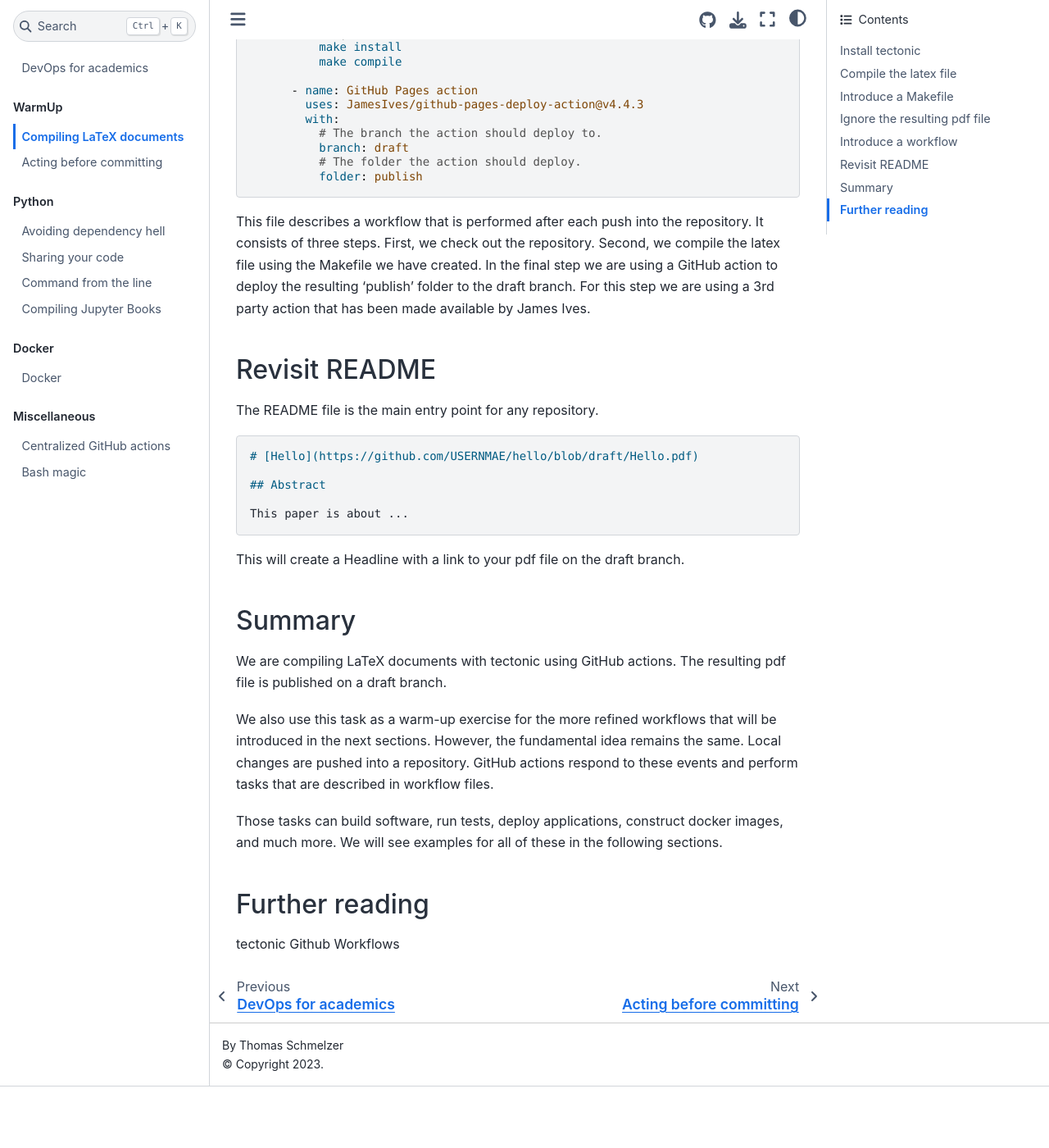
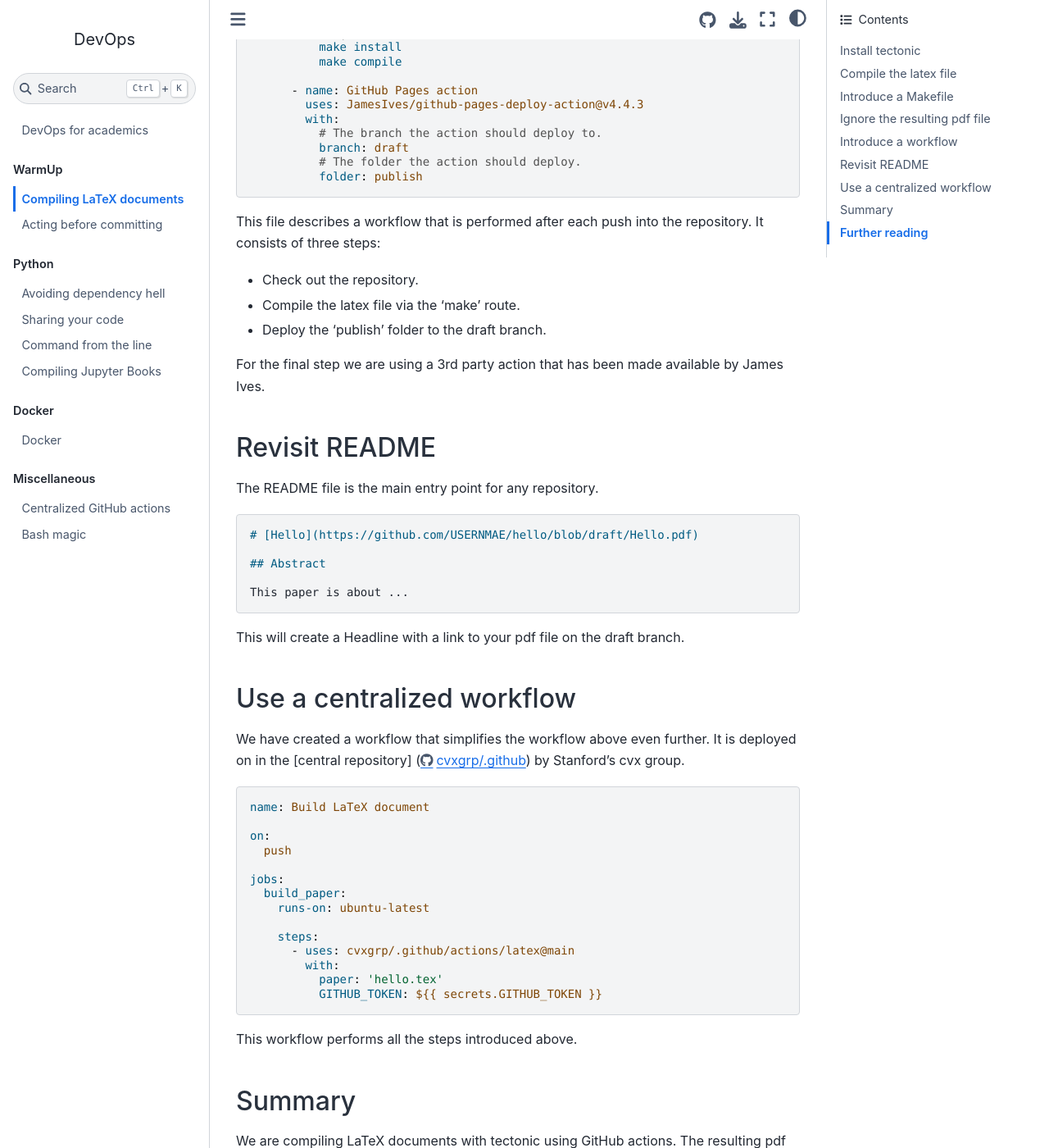
Before and after one commit to tschm/docs2github, a Jupyter Book: the page built from book/docs/latex.md, in a window 1280 px wide and 1400 px high, scrolled down 2512 px. Shown: the whole window at 82% size. Built offline with Jupyter Book 1.0.4 settings and Sphinx 7.4.7 and the Sphinx Book theme 1.1.4, drawn with Linux system fonts in a browser that asks for light colours; comment, search, counter and statistics services are not loaded; before the commit the page ends 3837 px from its top, so only the background shows below that; some of the changed text lies outside the part shown.

Commit message:
Latex updates

````diff
--- a/book/docs/latex.md
+++ b/book/docs/latex.md
@@ -74,7 +74,7 @@
   @curl --proto '=https' --tlsv1.2 -fsSL https://drop-sh.fullyjustified.net | sh
 ```
 
-For reasons not obvious yet we publish the compiled pdf file
+For reasons not obvious yet, we publish the compiled 'hello.pdf' file
 in a subdirectory 'publish' we also create on the fly.
 
 ## Ignore the resulting pdf file
@@ -132,11 +132,13 @@
 ```
 
 This file describes a workflow that is performed after each push
-into the repository. It consists of three steps.
-First, we check out the repository. Second, we compile the latex file
-using the Makefile we have created. In the final step we are using
-a GitHub action to deploy the resulting 'publish' folder to the draft branch.
-For this step we are using a 3rd party action that has been made
+into the repository. It consists of three steps:
+
+* Check out the repository.
+* Compile the latex file via the 'make' route.
+* Deploy the 'publish' folder to the draft branch.
+
+For the final step we are using a 3rd party action that has been made
 available by James Ives.
 
 ## Revisit README
@@ -153,6 +155,31 @@
 
 This will create a Headline with a link to your pdf file
 on the draft branch.
+
+## Use a centralized workflow
+
+We have created a workflow that simplifies the workflow above
+even further. It is deployed on in the [central repository]
+(<https://github.com/cvxgrp/.github>) by Stanford's cvx group.
+
+```yaml
+name: Build LaTeX document
+
+on:
+  push
+
+jobs:
+  build_paper:
+    runs-on: ubuntu-latest
+
+    steps:
+      - uses: cvxgrp/.github/actions/latex@main
+        with:
+          paper: 'hello.tex'
+          GITHUB_TOKEN: ${{ secrets.GITHUB_TOKEN }}
+```
+
+This workflow performs all the steps introduced above.
 
 ## Summary
 
@@ -171,5 +198,7 @@
 
 ## Further reading
 
-tectonic
-Github Workflows
+We have touched [tectonic](https://tectonic-typesetting.github.io/en-US/)
+and have successfully applied it for various repositories at Stanford
+University. In particular, we point the reader to the lecture notes by
+[Michael Howes](https://github.com/Michael-Howes/first-year-stats-notes).
````
Also changed, not shown: other parts of book/docs/latex.md (+2 -2 lines).
